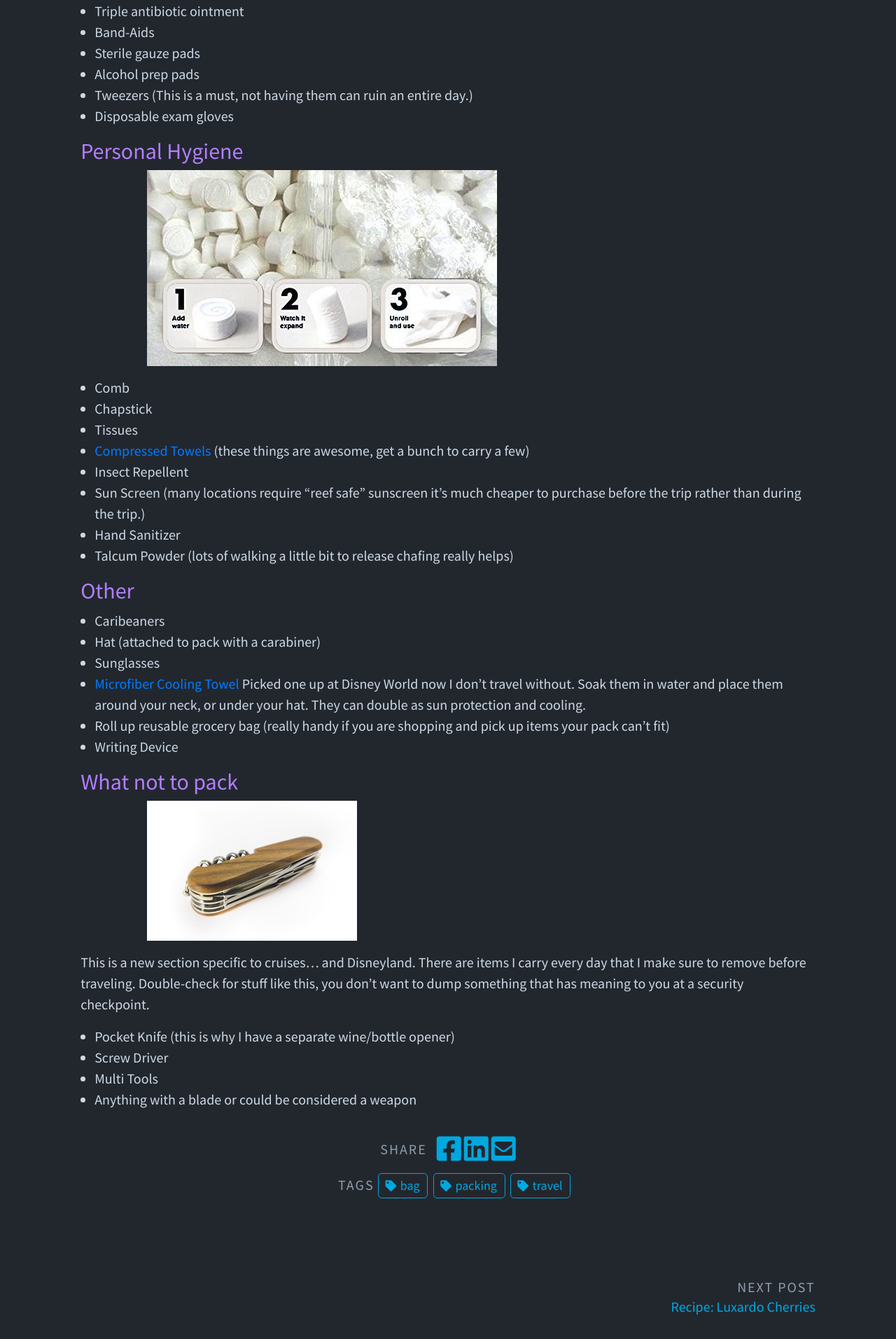
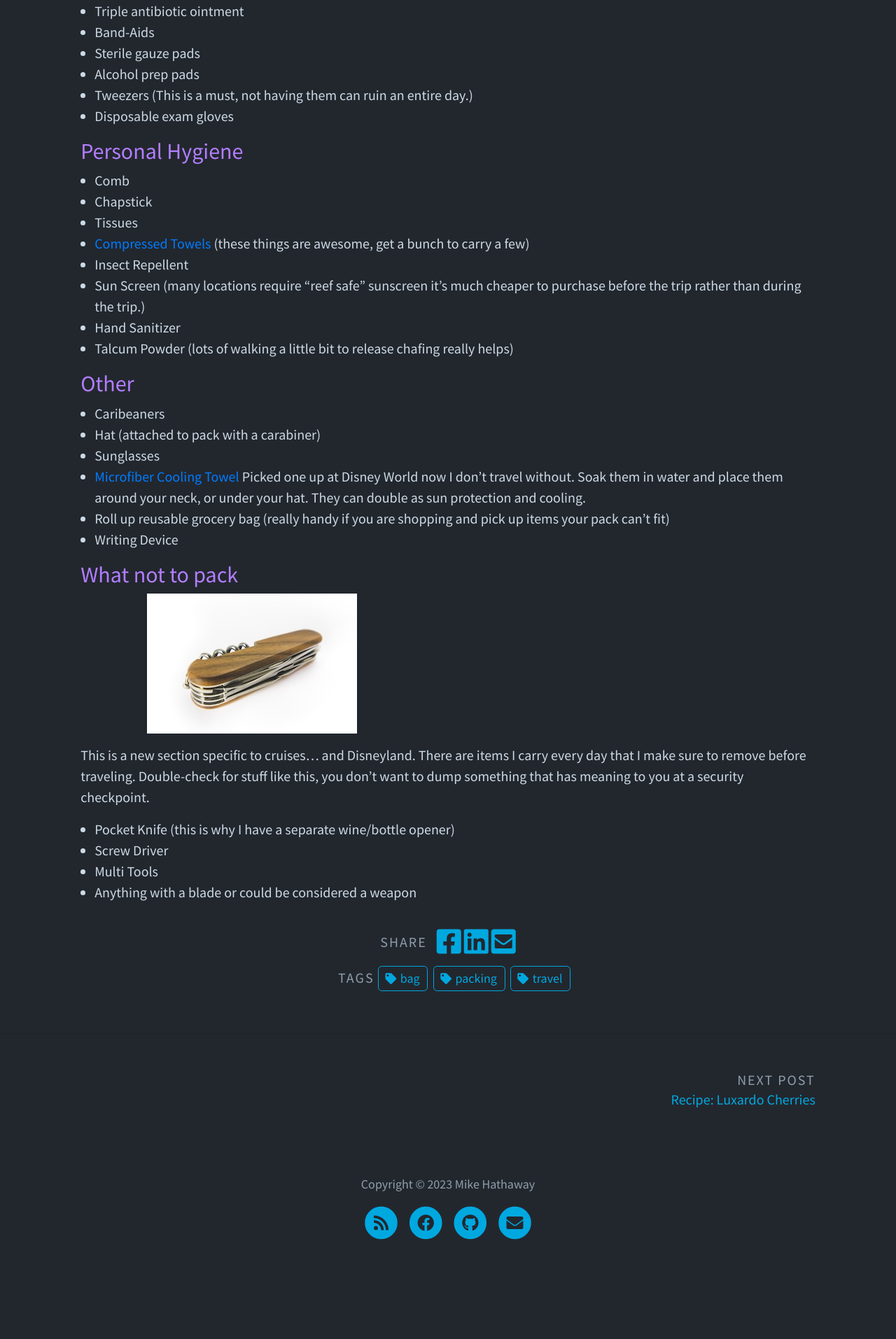
Before and after one commit to mjh2901/mikehathaway.com, a Jekyll site: the page built from _posts/2023-09-09-cruise-day-bag.md, in a window 1280 px wide. Shown: the part 3726-5639 px from the top of the page at 70% size. Built offline with Jekyll 4.4.1, drawn with Linux system fonts in a browser that asks for light colours; after the commit the page ends 5535 px from its top, so only the background shows below that.

Commit message:
Updated Cruise Day Bag

```diff
--- a/_posts/2023-09-09-cruise-day-bag.md
+++ b/_posts/2023-09-09-cruise-day-bag.md
@@ -115,8 +115,6 @@ Better to have it and not need it than to need it and not have it.  You can fit
 
 ## Personal Hygiene
 
-![towel.jpg](/uploads/towel.jpg)
-
 * Comb
 
 * Chapstick
```
